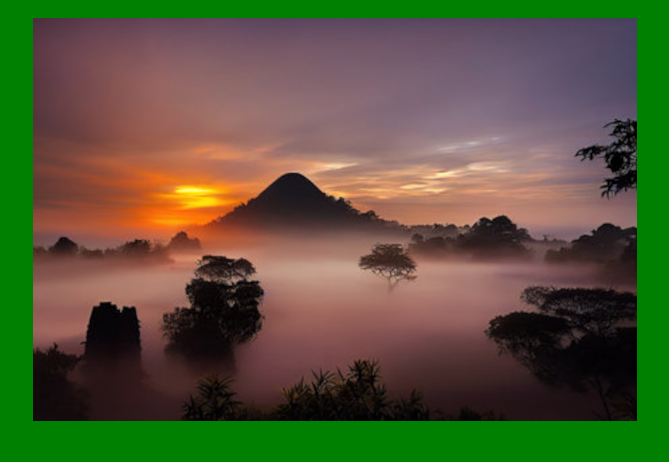
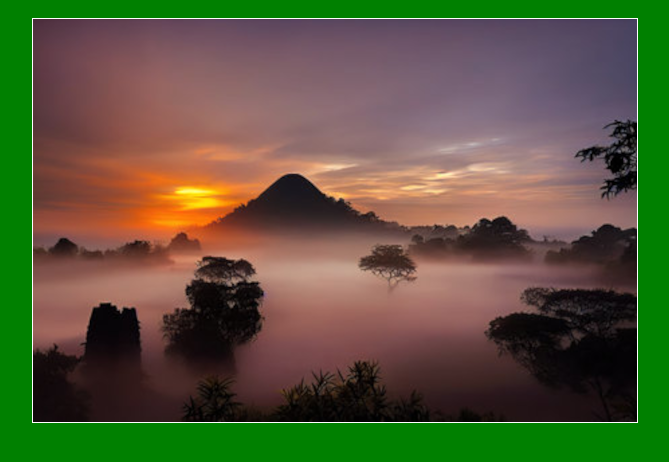
Before and after one commit to lebonhenri/test_github, a plain HTML site: page index.html in a window 1280 px wide. Shown: the part 48-510 px from the top of the page, without its empty margins (305-974 px from the left). Drawn offline with Linux system fonts and the light colour scheme.

Commit message:
Update index.html

```diff
--- a/index.html
+++ b/index.html
@@ -8,12 +8,11 @@
             background-color: green;
             color: #fff;
             text-align: center;
-
-         }
+            }
     </style>
   </header>
   <body>
     <h1> Ma première page Github </h1>
-    <img src="paysage.png" />
+    <img src="paysage.png" border="1" title="Mon joli soleil levant" />
   </body>
 </html>
```
